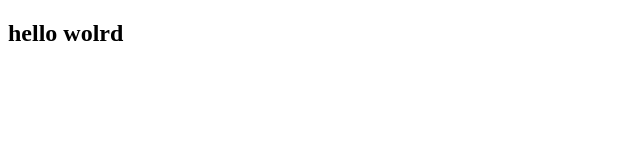
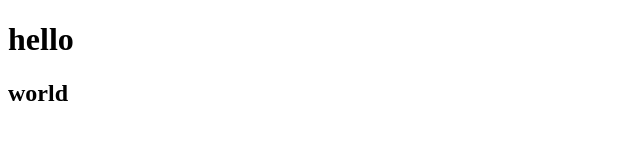
Before and after one commit to lcb15003409021/game-demo1, a plain HTML site: page index.html in a window 1280 px wide. Shown: the whole page, without its empty margins (0-640 px from the left). Drawn offline with Linux system fonts and the light colour scheme.

Commit message:
new file

```diff
--- a/index.html
+++ b/index.html
@@ -1,12 +1,13 @@
 <!DOCTYPE html>
 <html lang="en">
 <head>
-    <meta charset="UTF-8">
-    <meta name="viewport" content="width=device-width, initial-scale=1.0">
-    <meta http-equiv="X-UA-Compatible" content="ie=edge">
-    <title>Document</title>
+  <meta charset="UTF-8">
+  <meta name="viewport" content="width=device-width, initial-scale=1.0">
+  <meta http-equiv="X-UA-Compatible" content="ie=edge">
+  <title>Document</title>
 </head>
 <body>
-    <h2>hello wolrd</h2>
+  <h1>hello </h1>
+  <h2>world</h2>
 </body>
 </html>
```
Also changed, not shown: add.html (added, +12 -0 lines).
